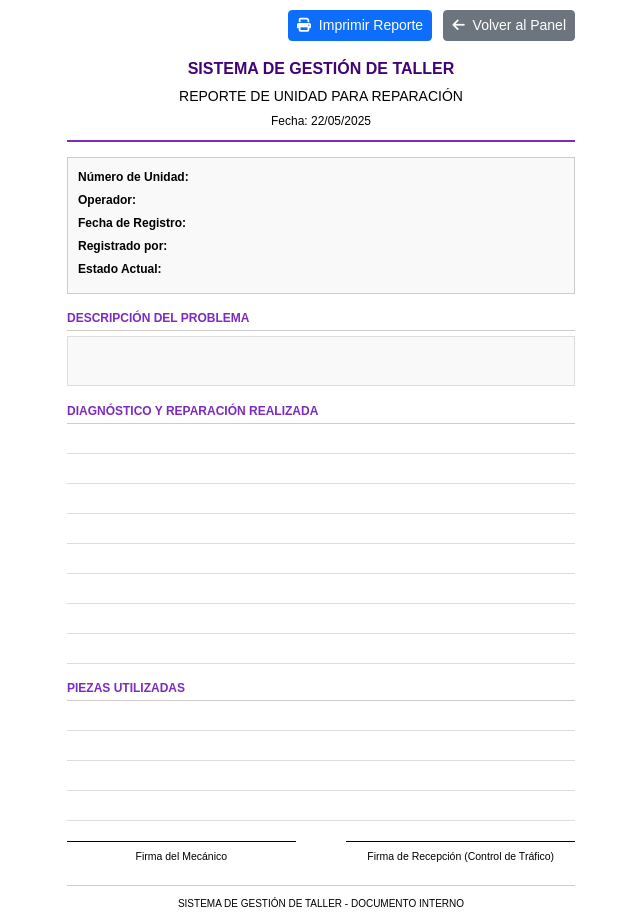
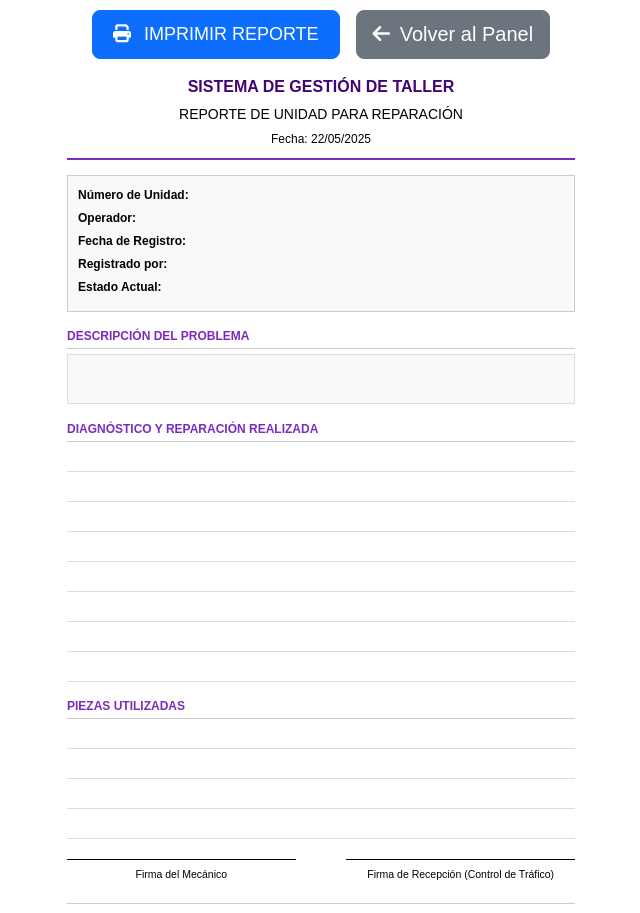
Before and after one commit to Rafadaddy/Estatus-Taller, a Flask app: template templates/traffic_control/print_report.html in a window 1280 px wide. Shown: the top 913 px of the page, without its empty margins (319-959 px from the left). Run offline with Flask 3, Linux system fonts and the light colour scheme; the template is opened without the code that fills it, so the values that code supplies are empty.

Commit message:
Adjust report printing to fit half-letter format with an easy print button
Updates print_report.html template to enforce half-letter format and adds print button.

Replit-Commit-Author: Agent
Replit-Commit-Session-Id: cd037e06-c98b-4f62-ae04-c7e29f233945
Replit-Commit-Screenshot-Url: https://storage.googleapis.com/screenshot-production-us-central1/af58fae0-bf7f-49f8-9aa0-ddfb9e3c6683/ba7ee28e-7deb-45ff-a507-b0aa721b33e7.jpg

```diff
--- a/templates/traffic_control/print_report.html
+++ b/templates/traffic_control/print_report.html
@@ -8,10 +8,14 @@
     <link href="https://cdn.jsdelivr.net/npm/bootstrap@5.3.0/dist/css/bootstrap.min.css" rel="stylesheet">
     <!-- Font Awesome -->
     <link rel="stylesheet" href="https://cdnjs.cloudflare.com/ajax/libs/font-awesome/6.4.0/css/all.min.css">
+    <!-- Meta para ajustar la impresión a media carta -->
+    <style media="print">
+        @page { size: 5.5in 8.5in; margin: 0; }
+    </style>
 
     <style>
         @page {
-            size: 5.5in 8.5in; /* Tamaño de media carta (formato carta de EE. UU. dividido por la mitad) */
+            size: 5.5in 8.5in portrait; /* Tamaño de media carta en orientación vertical */
             margin: 0.5cm;
         }
         body {
@@ -28,6 +32,16 @@
             margin: 0 auto;
             padding: 10px;
             box-sizing: border-box;
+            height: 8.5in;
+        }
+
+        /* Esto asegura que solo el reporte se imprima en tamaño media carta */
+        @media print {
+            html, body {
+                width: 5.5in;
+                height: 8.5in;
+                overflow: hidden;
+            }
         }
         .report-header {
             text-align: center;
@@ -104,19 +118,25 @@
                 padding: 0;
             }
             .report-container {
-                width: 100%;
+                width: 5.5in;
+                height: 8.5in;
                 max-width: none;
+                overflow: hidden;
+                padding: 0.25in;
+            }
+            .repair-line {
+                height: 22px;
             }
         }
     </style>
 </head>
 <body>
     <div class="report-container">
-        <div class="no-print text-end mb-3">
-            <button onclick="window.print()" class="btn btn-sm btn-primary">
-                <i class="fas fa-print me-1"></i> Imprimir Reporte
+        <div class="no-print mb-3 d-flex justify-content-center">
+            <button onclick="window.print()" class="btn btn-lg btn-primary" style="font-size: 18px; padding: 10px 20px;">
+                <i class="fas fa-print me-2"></i> IMPRIMIR REPORTE
             </button>
-            <a href="{{ url_for('traffic_control_dashboard') }}" class="btn btn-sm btn-secondary ms-2">
+            <a href="{{ url_for('traffic_control_dashboard') }}" class="btn btn-lg btn-secondary ms-3">
                 <i class="fas fa-arrow-left me-1"></i> Volver al Panel
             </a>
         </div>
```
